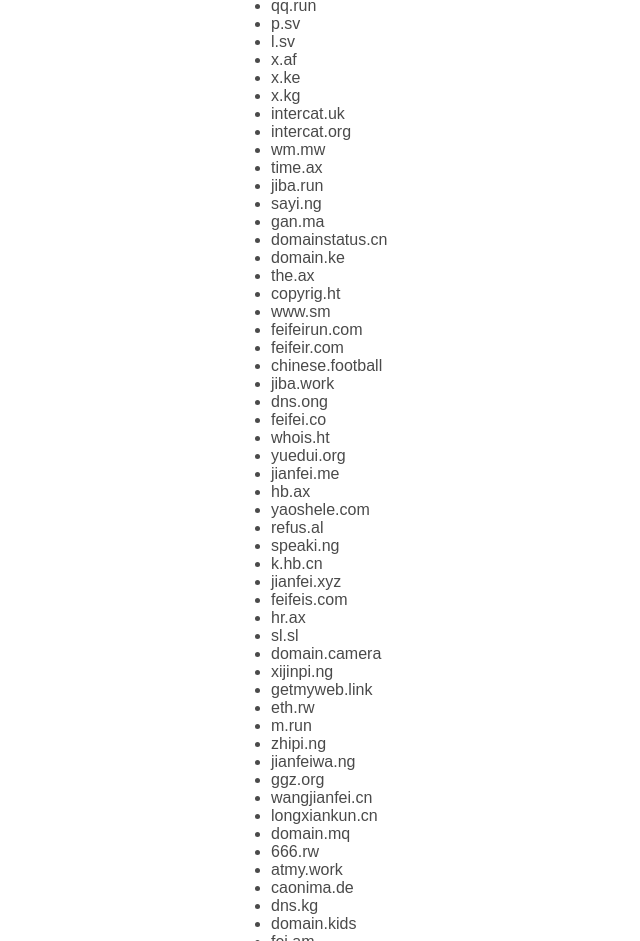
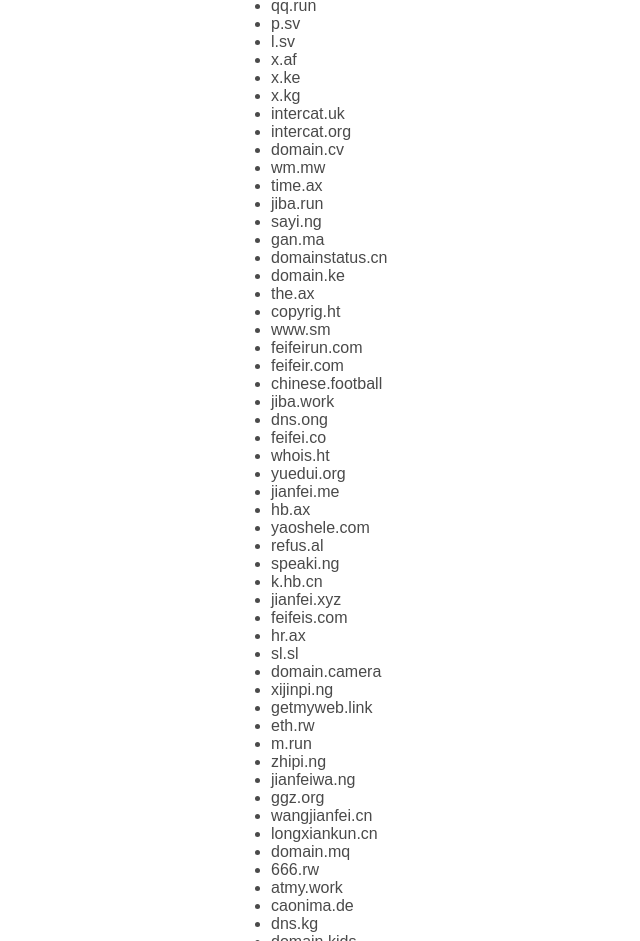
Before and after one commit to mibiaos/mibiao, a plain HTML site: page index.html in a window 1280 px wide. Shown: the part 937-1878 px from the top of the page, without its empty margins (89-729 px from the left). Drawn offline with Linux system fonts and the light colour scheme.

Commit message:
Update index.html

```diff
--- a/index.html
+++ b/index.html
@@ -65,6 +65,7 @@
           <li>x.kg</li>
           <li>intercat.uk</li>
           <li>intercat.org</li>
+          <li>domain.cv</li>
           <li>wm.mw</li>
           <li>time.ax</li>
           <li>jiba.run</li>
```
